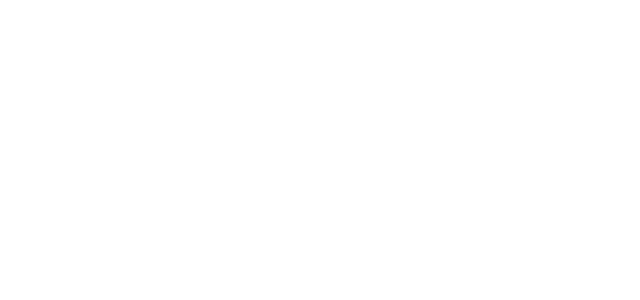
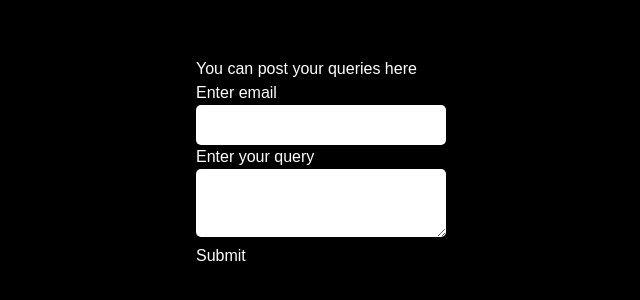
Before and after one commit to Arktosum/amaze-on, a React (Create React App) app: page /contact in a window 1280 px wide. Before the commit this address had no page. Shown: the part 238-538 px from the top of the page, without its empty margins (319-959 px from the left). Built offline with nearby package versions, Linux system fonts and the light colour scheme.

Commit message:
contacts page

```diff
--- a/package.json
+++ b/package.json
@@ -14,7 +14,6 @@
     "react": "^18.2.0",
     "react-dom": "^18.2.0",
     "react-router-dom": "^6.8.1",
-    "react-scripts": "^5.0.1",
     "web-vitals": "^2.1.4"
   },
   "scripts": {
@@ -42,6 +41,7 @@
     ]
   },
   "devDependencies": {
+    "react-scripts": "^5.0.1",
     "tailwindcss": "^3.2.4"
   }
 }
--- a/src/App.js
+++ b/src/App.js
@@ -7,6 +7,7 @@
 import React from 'react'
 import Login from './Components/Login';
 import Signup from './Components/Signup';
+import Contact from './Components/Contact';
 
 export default function App() {
   let [userCart,addToCart] = React.useState([])
@@ -14,12 +15,13 @@
   return (
   <>
   <ChakraProvider>
+
   <Routes>
     <Route path="/" element={<Login/>}></Route>
     <Route path="/signup" element={<Signup/>}></Route>
     <Route path="/product" element={<ProductPage addToCart={addToCart} cart={userCart}/>}></Route>
     <Route path="/checkout" element={<CheckoutPage cart={userCart}/>}></Route>
-
+    <Route path="/contact" element={<Contact/>}></Route>
   </Routes>
   </ChakraProvider>
   </>
--- /dev/null
+++ b/src/Components/Contact.js
@@ -0,0 +1,64 @@
+import React,{useState} from 'react'
+
+export default function Contact() {
+    let [list,setlist]=useState([]);
+    let [input,setinput]=useState("");
+    let [get_email,set_email]=useState("");
+    function add_data(){
+        if (get_email && input){
+        const new_data={
+            id:get_email,
+            content:input};
+        console.log(input);
+        setlist([...list,new_data]);
+        console.log(new_data);
+        setinput("");
+        set_email("");
+        }
+        else{
+            alert("all input fields are required");
+        }
+    }
+    function delete_data(id){
+        const newlist=list.filter((input)=>
+            input.id!==id);
+        setlist(newlist);
+    }
+
+  return (<>
+    <div className="flex flex-col justify-center min-h-[100vh] w-[100%] h-[100%] m-0% items-center bg-[#000000]">
+        <div>
+        <div ><h1 className='text-[white]'>You can post your queries here</h1></div>
+
+
+        <div><label className='mt-[10px] text-[white] '>Enter email  </label></div>
+        <div><input className="bg-gray w-[250px] h-[40px] rounded-[5px] hover:border-2 border-[#F97707] focus:outline-none p-2.5 dark:bg-[#d9d9d9]" type="email" id="email" value={get_email} onChange={(e)=> set_email(e.target.value)}/></div>
+
+        <div> <label className='mt-5 text-[white] ' >Enter your query</label> </div>
+        <div> <textarea className="bg-gray w-[250px]  rounded-[5px] hover:border-2 border-[#F97707] focus:outline-none p-2.5 dark:bg-[#d9d9d9]" type="text" id="query" value={input} onChange={(e)=> setinput(e.target.value)}/>    </div>
+
+        <div><input className='text-[white]' type="submit" onClick={add_data}/></div>
+        <div>
+        <ul>
+            {list.map((input)=>(
+                    <div className="bg-gray mt-10 w-[250px]  rounded-[5px] hover:border-2 border-[#F97707] focus:outline-none p-2.5 dark:bg-[#d9d9d9]"key={input.id}>
+                    <div>{input.id}</div>
+                    <div className="p-5">{input.content}</div>
+
+
+                    <button onClick={()=>delete_data(input.id) }>&times;</button>
+                    </div>)
+
+                )}
+                </ul>
+
+            </div>
+        </div>
+
+
+    </div>
+
+    </>
+
+  )
+}
```
Also changed, not shown: 1 other file (tests, documents, lock files or other folders).
